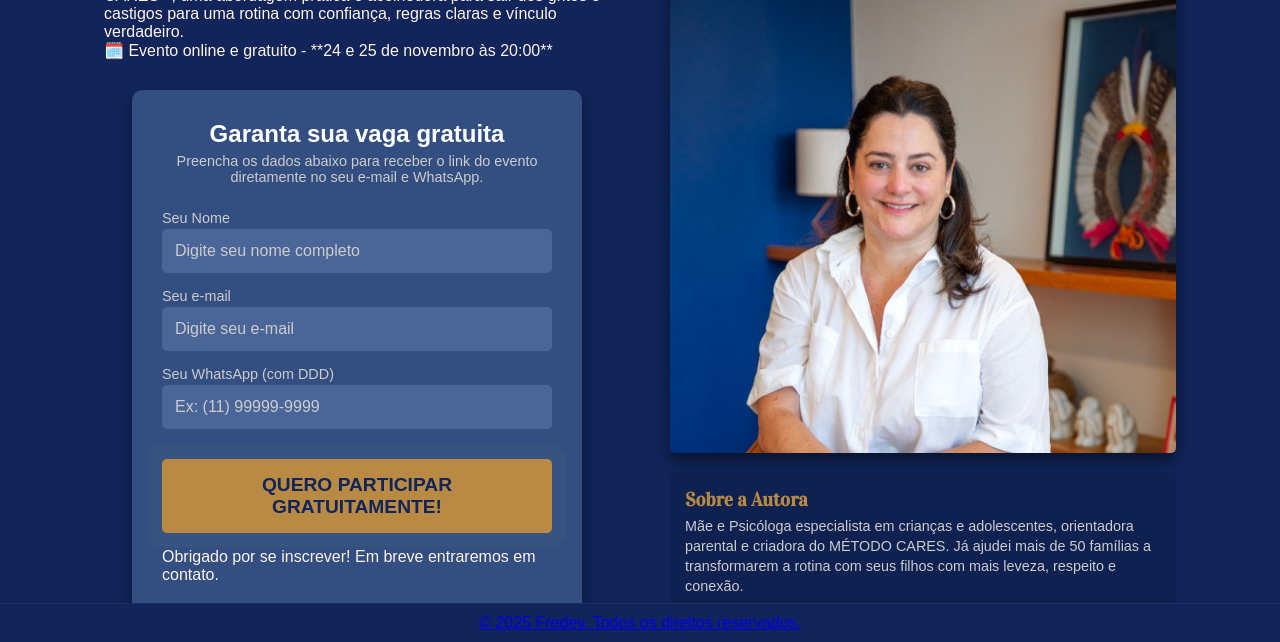
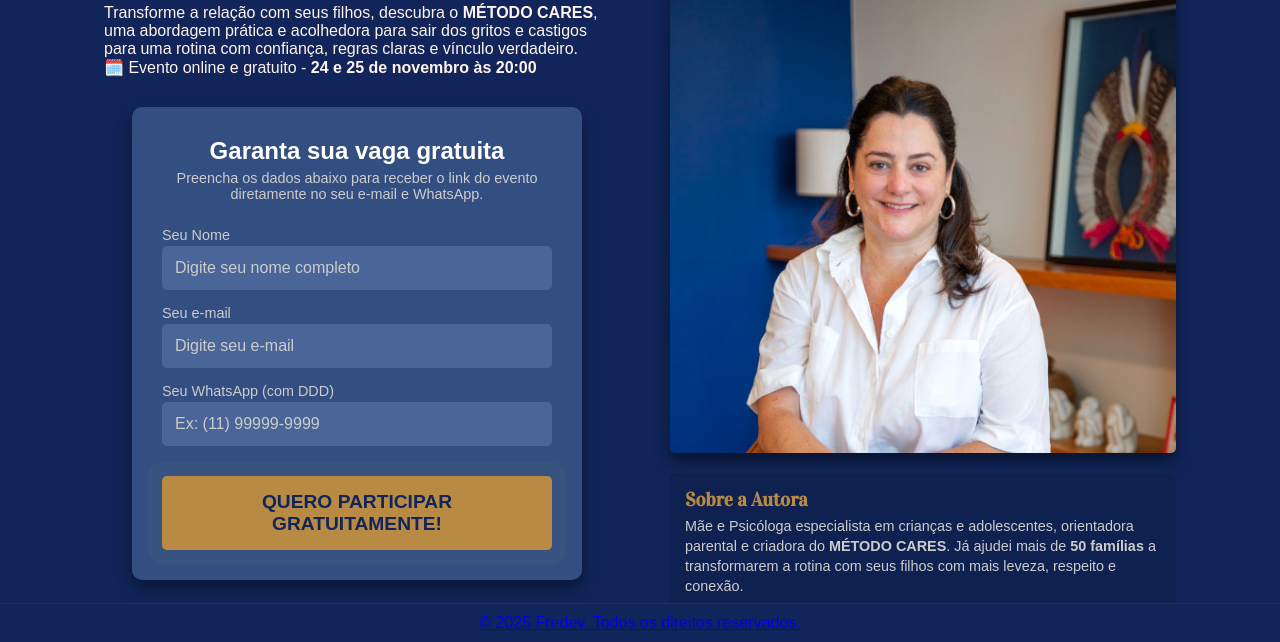
Before and after one commit to Fredindev/Fernanda-Bressan-Paim-CTA, a plain HTML site: page index.html in a window 1280 px wide. Shown: the part 158-800 px from the top of the page. Drawn offline with Linux system fonts and the light colour scheme; a script that the page names is missing; a web font is replaced by a local one.

Commit message:
acrescentado tags strong

```diff
--- a/index.html
+++ b/index.html
@@ -31,12 +31,12 @@
             <h1 class="title">DO CAOS À CONEXÃO</h1>
 
             <p class="description">
-                Transforme a relação com seus filhos, descubra o **MÉTODO CARES**, uma abordagem prática e acolhedora para sair dos gritos e castigos para uma rotina com confiança, regras claras e vínculo verdadeiro.
+                Transforme a relação com seus filhos, descubra o <strong>MÉTODO CARES</strong>, uma abordagem prática e acolhedora para sair dos gritos e castigos para uma rotina com confiança, regras claras e vínculo verdadeiro.
             </p>
 
             <div class="event-info">
                 <span class="icon">🗓️</span>
-                Evento online e gratuito - **24 e 25 de novembro às 20:00**
+                Evento online e gratuito - <strong>24 e 25 de novembro às 20:00</strong>
             </div>
 
             <section class="form-section-style2">
@@ -66,7 +66,7 @@
                     <button type="submit" id="submit-button" class="pulse-button">
                         Quero Participar Gratuitamente!
                     </button>
-                    <p id="form-message" class="hidden">Obrigado por se inscrever! Em breve entraremos em contato.</p>
+                    <!-- <p id="form-message" class="hidden">Obrigado por se inscrever! Em breve entraremos em contato.</p> -->
                 </form>
             </section>
         </main>
@@ -77,7 +77,7 @@
              <section class="author-area">
                 <h2>Sobre a Autora</h2>
                 <p>
-                    Mãe e Psicóloga especialista em crianças e adolescentes, orientadora parental e criadora do MÉTODO CARES. Já ajudei mais de 50 famílias a transformarem a rotina com seus filhos com mais leveza, respeito e conexão.
+                    Mãe e Psicóloga especialista em crianças e adolescentes, orientadora parental e criadora do <strong>MÉTODO CARES</strong>. Já ajudei mais de <strong>50 famílias</strong> a transformarem a rotina com seus filhos com mais leveza, respeito e conexão.
                 </p>
             </section>
         </aside>
```
